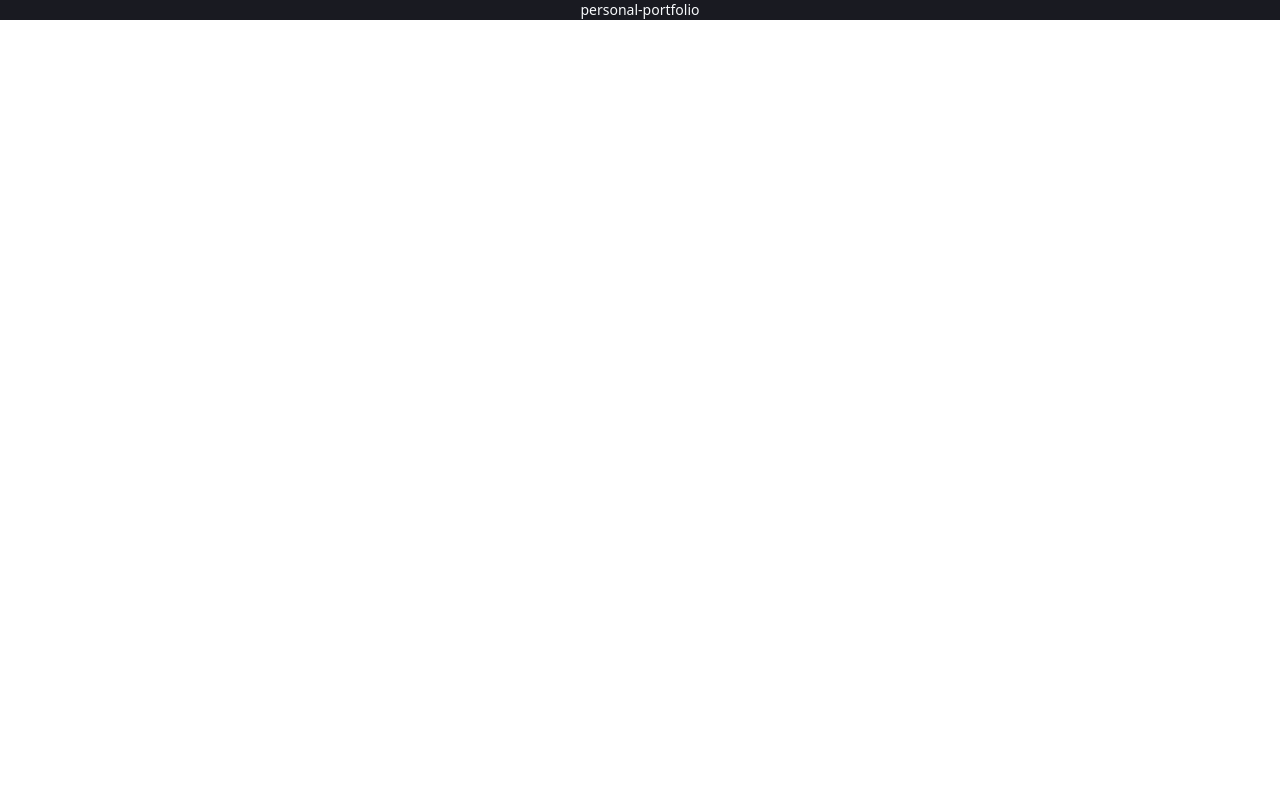
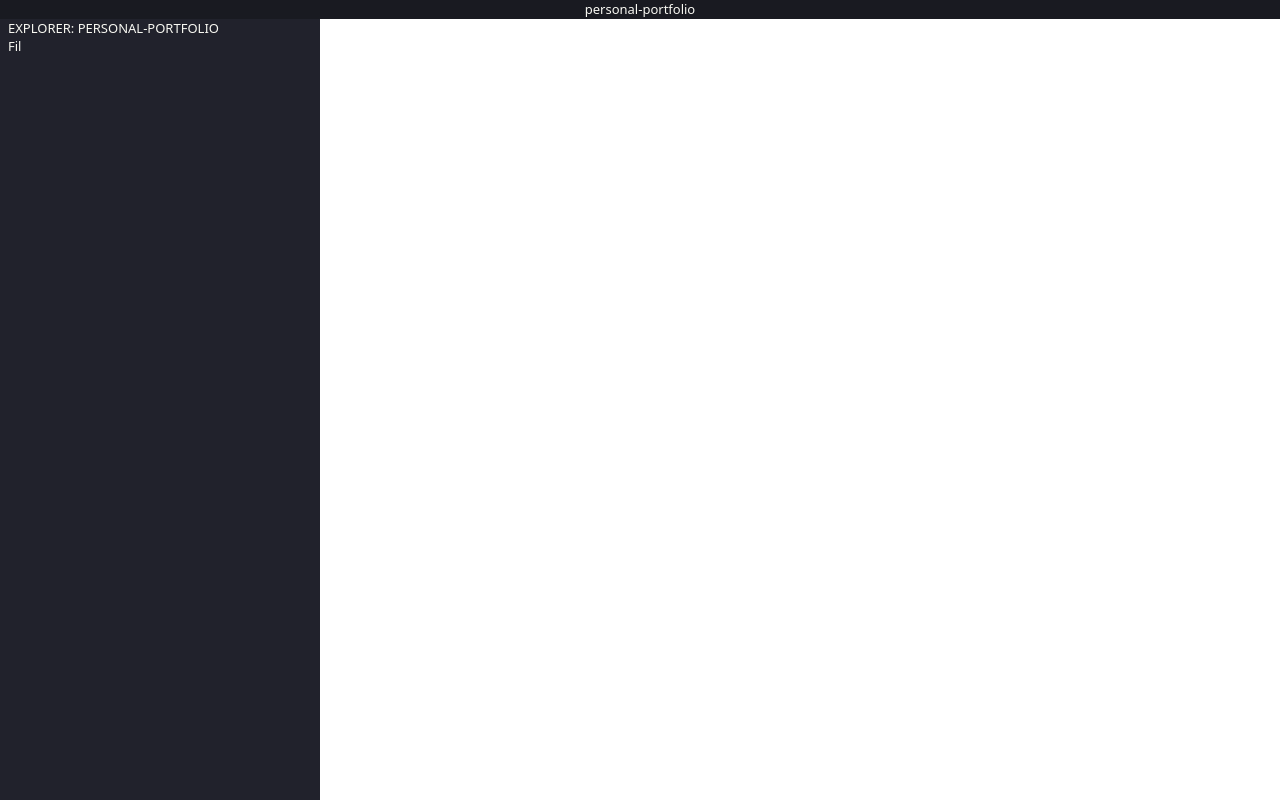
Before and after one commit to Enzovnm/personal-portfolio, a React (Vite) app in the folder personal-portfolio/: page / in a window 1280 px wide. Built offline with nearby package versions, Linux system fonts and the light colour scheme; some icons are missing.

Commit message:
Creating ExplorerBar & icons

```diff
--- a/personal-portfolio/index.html
+++ b/personal-portfolio/index.html
@@ -1,4 +1,4 @@
-<!doctype html>
+<!DOCTYPE html>
 <html lang="en">
   <head>
     <meta charset="UTF-8" />
@@ -7,7 +7,7 @@
     <title>Enzo Monteiro</title>
   </head>
   <body>
-    <div id="root"></div>
+    <div class="h-screen overflow-hidden text-white" id="root"></div>
     <script type="module" src="/src/main.tsx"></script>
   </body>
 </html>
--- a/personal-portfolio/src/App.tsx
+++ b/personal-portfolio/src/App.tsx
@@ -1,9 +1,11 @@
+import { ExplorerBar } from "./components/ExplorerBar/ExplorerBar";
 import { TitleBar } from "./components/TitleBar/TitleBar";
 
 export function App() {
   return (
     <>
       <TitleBar />
+      <ExplorerBar />
     </>
   );
 }
--- /dev/null
+++ b/personal-portfolio/src/components/ExplorerBar/ActivityExplorerBar.tsx
@@ -0,0 +1,20 @@
+interface ActivityExplorerBarProps {
+  className?: string;
+}
+
+export const ActivityExplorerBar = ({
+  className = "",
+}: ActivityExplorerBarProps) => {
+  return (
+    <div className={`max-h-9 h-full w-full text-sm text-white ${className}`}>
+      <div>
+        <h2>EXPLORER: PERSONAL-PORTFOLIO</h2>
+      </div>
+      <div>
+        <button className="codicon codicon-add" aria-label="refresh">
+          Fil
+        </button>
+      </div>
+    </div>
+  );
+};
--- /dev/null
+++ b/personal-portfolio/src/components/ExplorerBar/ExplorerBar.tsx
@@ -0,0 +1,9 @@
+import { ActivityExplorerBar } from "./ActivityExplorerBar";
+
+export const ExplorerBar = () => {
+  return (
+    <aside className="bg-slate-blue-explorer max-w-80 w-full h-full text-white px-2 text-sm">
+      <ActivityExplorerBar />
+    </aside>
+  );
+};
--- a/personal-portfolio/src/components/TitleBar/TitleBar.tsx
+++ b/personal-portfolio/src/components/TitleBar/TitleBar.tsx
@@ -1,7 +1,7 @@
 export const TitleBar = () => {
   return (
-    <header className="bg-slate-black text-center text-slate-50 text-sm">
-      <h4>personal-portfolio</h4>
+    <header className="bg-slate-black text-center text-white text-sm font-medium">
+      <h1>personal-portfolio</h1>
     </header>
   );
 };
--- a/personal-portfolio/src/index.css
+++ b/personal-portfolio/src/index.css
@@ -1,5 +1,8 @@
 @import "tailwindcss";
 
 @theme {
-    --color-slate-black : #191a21
+  --color-slate-black: #191a21;
+  --color-slate-blue-explorer: #21222c;
+  --color-white: #f8f8f2;
+  --text-sm: 0.8125rem;
 }
--- a/personal-portfolio/src/main.tsx
+++ b/personal-portfolio/src/main.tsx
@@ -2,6 +2,7 @@ import { StrictMode } from "react";
 import { createRoot } from "react-dom/client";
 import "./index.css";
 import { App } from "./App.tsx";
+import '@vscode/codicons/dist/codicon.css'
 
 createRoot(document.getElementById("root")!).render(
   <StrictMode>
```
Also changed, not shown: personal-portfolio/src/assets/collapse-all.svg (added), personal-portfolio/src/assets/refresh.svg (added).
